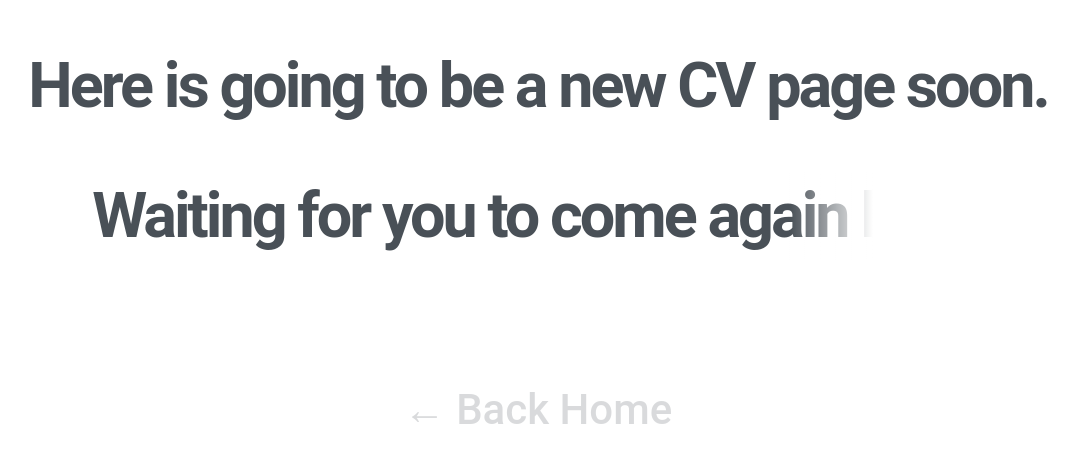
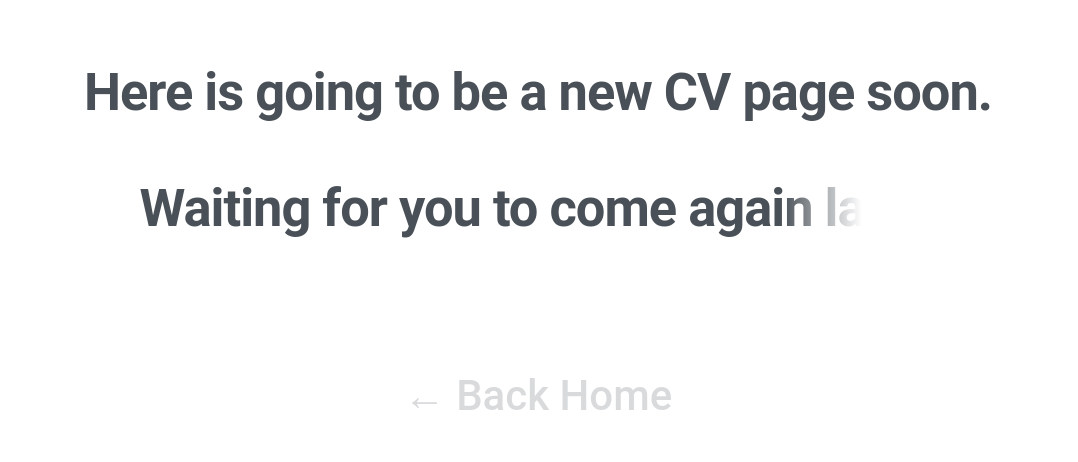
Before and after one commit to poludnev/homepage_2, a Next.js app: page /cv in a window 1280 px wide. Shown: the part 162-624 px from the top of the page, without its empty margins (102-1180 px from the left). Built offline with nearby package versions, Linux system fonts and the light colour scheme.

Commit message:
Added adaptivity to coming soon

```diff
--- a/components/ComingSoon/ComingSoon.module.scss
+++ b/components/ComingSoon/ComingSoon.module.scss
@@ -4,18 +4,23 @@
   flex-direction: column;
   justify-content: center;
   font-family: 'Roboto', sans-serif;
+  padding: 2rem;
 }
 
 .paragraph {
   position: relative;
   color: var(--color-grey);
-  font-size: 6rem;
+  font-size: 5rem;
   font-weight: 700;
-  letter-spacing: -3px;
+  letter-spacing: -1px;
   line-height: 1.4;
   text-align: center;
   margin-bottom: var(--mb-md);
   overflow: hidden;
+
+  @media only screen and (max-width: 62.5em) {
+    letter-spacing: 0;
+  }
 
   &::after {
     content: '';
```
